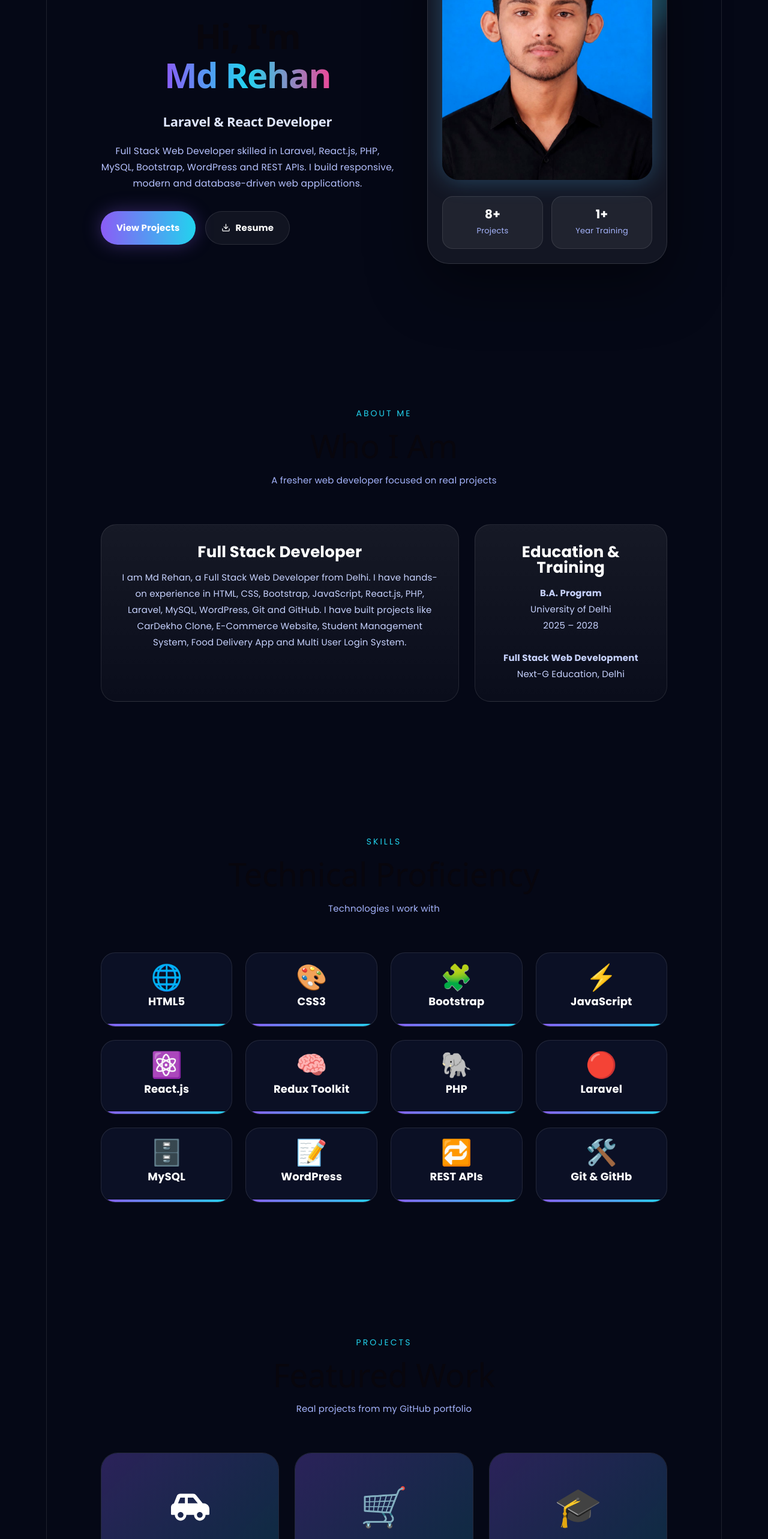
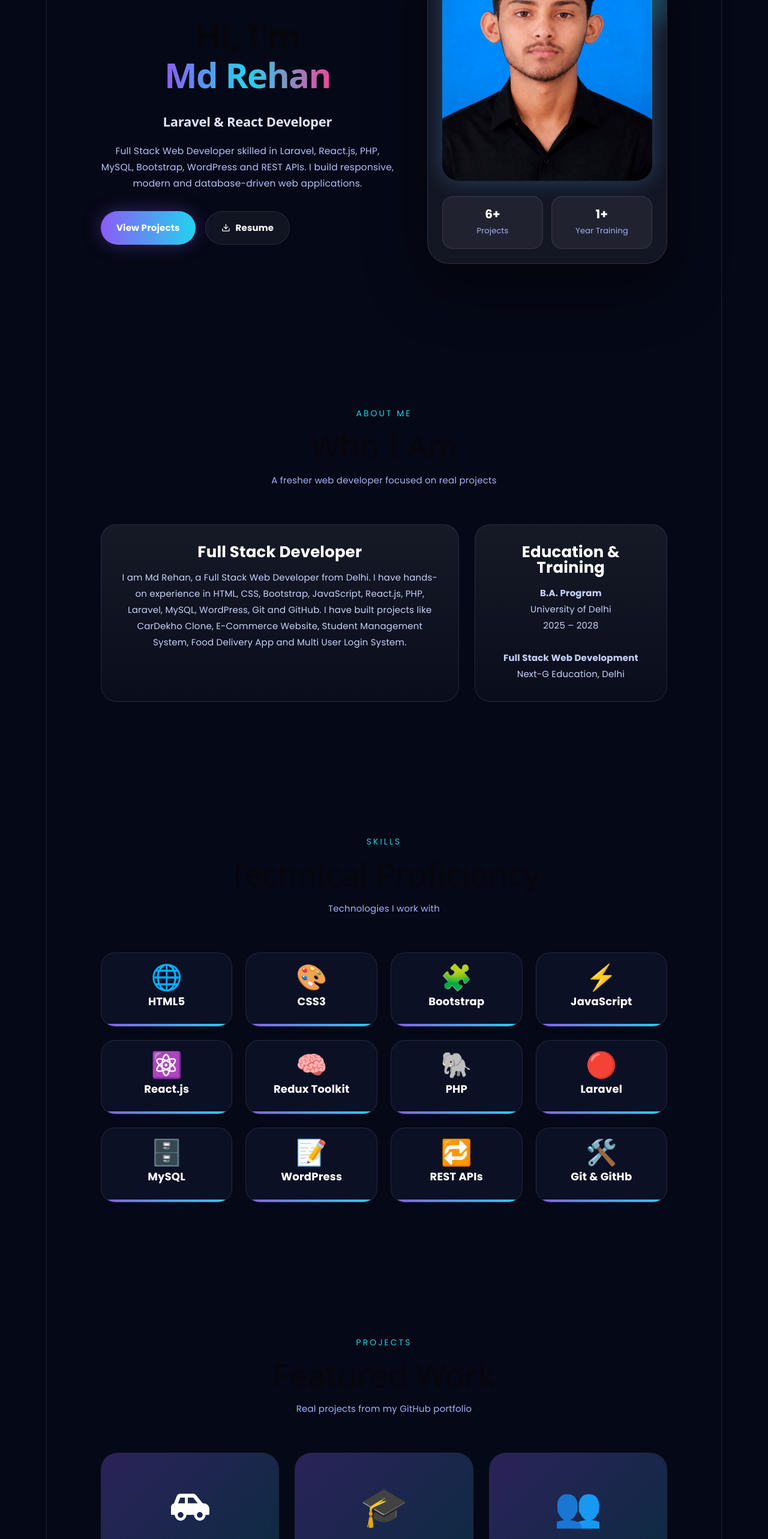
Before and after one commit to mdrehan8084/my-portfolio-animated, a React (Vite) app: page / in a window 1280 px wide. Shown: the part 234-2800 px from the top of the page at 60% size. Built offline with nearby package versions, Linux system fonts and the light colour scheme.

Commit message:
Updated portfolio and resume

```diff
--- a/src/Portfolio.jsx
+++ b/src/Portfolio.jsx
@@ -522,14 +522,7 @@ const projects = [
     gh: "https://github.com/mdrehan8084/carDekho-clone-frontend",
     live: "https://car-dekho-clone-frontend.vercel.app",
   },
-  {
-    icon: "🛒",
-    name: "E-Commerce Website",
-    desc: "Laravel based e-commerce project with product management, authentication, CRUD operations and MySQL integration.",
-    stack: ["Laravel", "MySQL", "Bootstrap"],
-    gh: "https://github.com/mdrehan8084/responship-ecommerce-website",
-    live: "#",
-  },
+
   {
     icon: "🎓",
     name: "Student Management System",
@@ -547,14 +540,6 @@ const projects = [
     live: "https://mdrehan8084.howto.rocks/login.php",
   },
 
-  {
-    icon: "🍔",
-    name: "Food Delivery System",
-    desc: "Food ordering application with restaurant listings, menu management and order processing features.",
-    stack: ["PHP", "MySQL", "Bootstrap"],
-    gh: "https://github.com/mdrehan8084/food-delivery-system-app",
-    live: "#",
-  },
   {
     icon: "🌦️",
     name: "Weather API App",
@@ -578,15 +563,6 @@ const projects = [
     stack: ["React.js", "CSS", "Vite"],
     gh: "https://github.com/mdrehan8084/my-portfoilio",
     live: "https://my-portfolio-dhlv.vercel.app/",
-  },
-
-  {
-    icon: "🌐",
-    name: "Portfolio Website",
-    desc: "Modern animated developer portfolio built using React.js. Features smooth scrolling, Framer Motion animations, project showcase, resume preview, GitHub integration, and responsive design.",
-    stack: ["React.js", "Framer Motion", "CSS", "Vite"],
-    gh: "https://github.com/mdrehan8084/my-portfolio-animated",
-    live: "https://my-portfolio-animated-beta.vercel.app/",
   },
 ];
 
@@ -693,7 +669,7 @@ function Hero() {
             animate={{ opacity: 1, y: 0 }}
             transition={{ delay: 1 }}
           >
-            <b>8+</b>
+            <b>6+</b>
             <span>Projects</span>
           </motion.div>
 
@@ -914,7 +890,7 @@ function Contact() {
           </a>
           <a
             className="contact-item"
-            href="https://linkedin.com/in/mdrehan-565331415"
+            href="https://www.linkedin.com/in/md-rehan-565331415?utm_source=share_via&utm_content=profile&utm_medium=member_android"
             target="_blank"
             rel="noopener noreferrer"
           >
```
Also changed, not shown: 1 other file (tests, documents, lock files or other folders).
